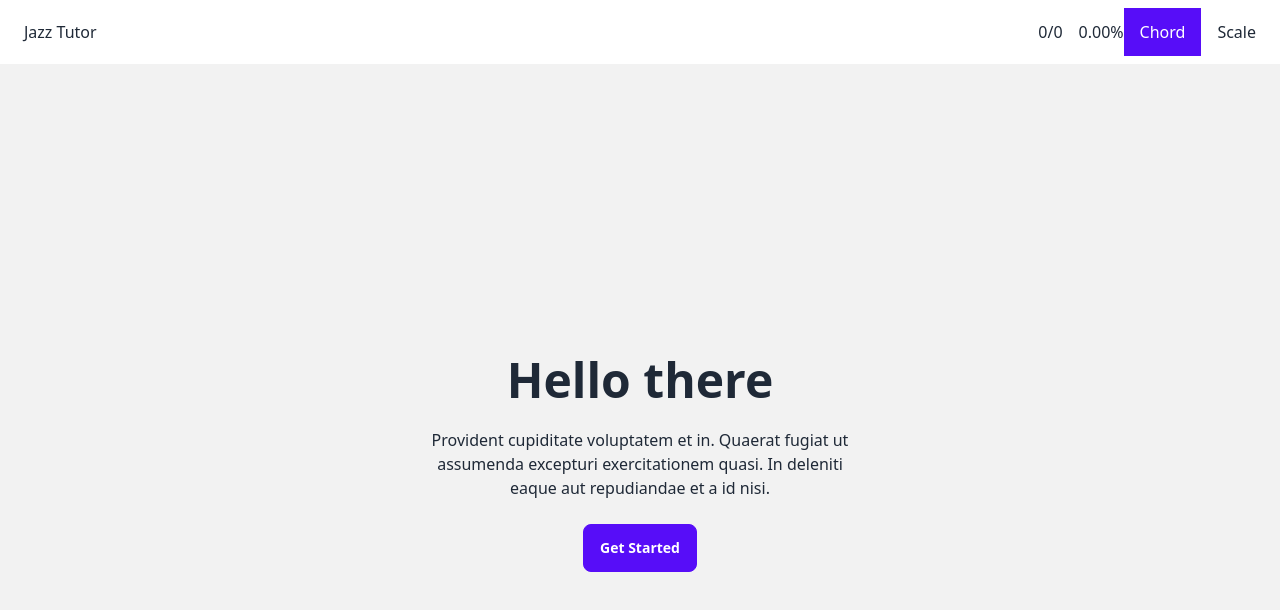
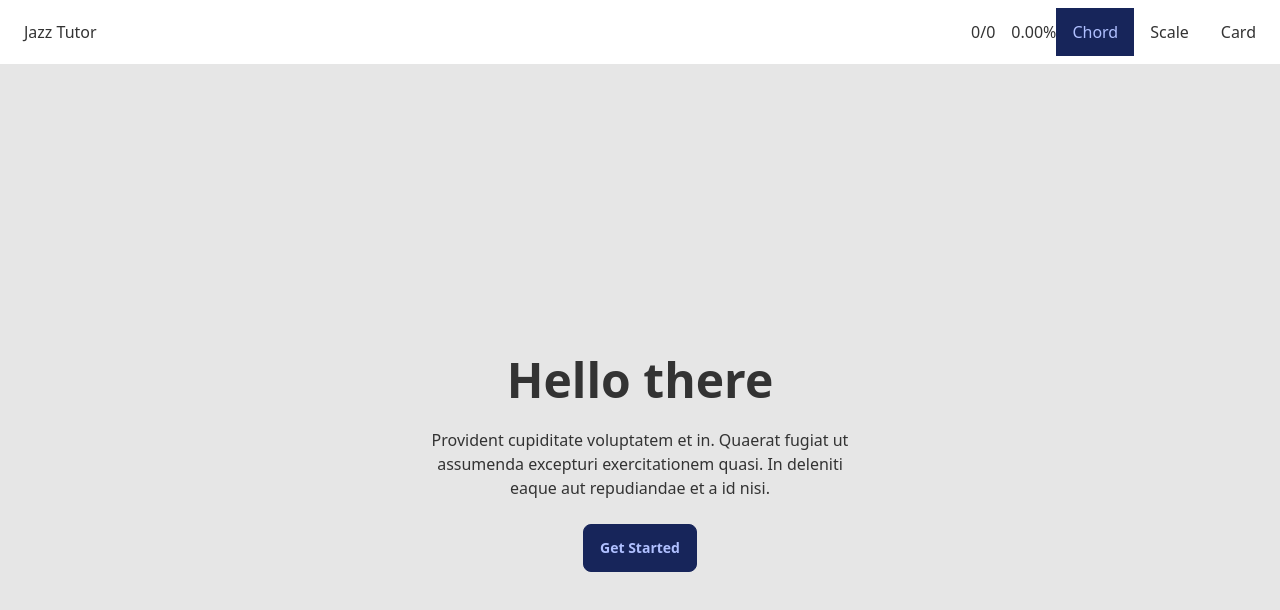
Before and after one commit to hubingliang/Jazz-tutor, a React (Vite) app: page / in a window 1280 px wide. Shown: the top 610 px of the page. Built offline with nearby package versions, Linux system fonts and the light colour scheme; what tonal would draw is missing.

Commit message:
update card

```diff
--- a/package.json
+++ b/package.json
@@ -9,6 +9,7 @@
     "preview": "vite preview"
   },
   "dependencies": {
+    "ahooks": "^3.7.8",
     "localforage": "^1.10.0",
     "lodash": "^4.17.21",
     "match-sorter": "^6.3.1",
@@ -17,7 +18,7 @@
     "react-router-dom": "^6.15.0",
     "recoil": "^0.7.7",
     "sort-by": "^1.2.0",
-    "tonal": "^4.14.0"
+    "tonal": "^4.14.2"
   },
   "devDependencies": {
     "@types/lodash": "^4.14.192",
--- /dev/null
+++ b/src/atom/random.ts
@@ -0,0 +1,30 @@
+import { atom } from "recoil";
+
+export const randomState = atom<{
+  key: string;
+  time: string;
+  position: string;
+}>({
+  key: "randomState",
+  default: {
+    key: "C",
+    time: "4/4",
+    position: "0-5",
+  },
+});
+
+export const randomConfigState = atom<{
+  keys: string[];
+  times: string[];
+  positions: string[];
+}>({
+  key: "randomConfigState",
+  default: {
+    keys: ["C", "F", "Bb", "Eb", "Ab", "Db", "Gb", "B", "E", "A", "D", "G"],
+    times: ["4/4", "3/4", "5/4", "7/4"],
+    positions: ["0-5", "3-7", "5-9", "7-11"],
+  },
+});
+const keys = ["C", "F", "Bb", "Eb", "Ab", "Db", "Gb", "B", "E", "A", "D", "G"];
+const times = ["4/4", "3/4", "5/4", "7/4"];
+const positions = ["0-5", "3-7", "5-9", "7-11"];
--- a/src/components/Menu.tsx
+++ b/src/components/Menu.tsx
@@ -5,7 +5,6 @@ import { Outlet, Link } from "react-router-dom";
 
 export const Menu = ({ children }: { children: ReactElement }) => {
   const [score, setScore] = useRecoilState(scoreState);
-  console.log("score: ", score);
   const pathname = useMemo(() => location.pathname, [location.pathname]);
   return (
     <div className="drawer">
@@ -31,9 +30,14 @@ export const Menu = ({ children }: { children: ReactElement }) => {
             </label>
           </div>
           <div className="flex-1 px-2 mx-2">Jazz Tutor</div>
-
-          <div className="mr-4">{`${score.success}/${score.total}`}</div>
-          <div>{((score.success / score.total || 0) * 100).toFixed(2)}%</div>
+          {
+            <>
+              <div className="mr-4">{`${score.success}/${score.total}`}</div>
+              <div>
+                {((score.success / score.total || 0) * 100).toFixed(2)}%
+              </div>
+            </>
+          }
 
           <div className="flex-none hidden lg:block">
             <ul className="menu menu-horizontal">
@@ -48,6 +52,14 @@ export const Menu = ({ children }: { children: ReactElement }) => {
                   className={pathname === "/scale" ? `active` : ""}
                 >
                   Scale
+                </a>
+              </li>
+              <li>
+                <a
+                  href={`/card`}
+                  className={pathname === "/card" ? `active` : ""}
+                >
+                  Card
                 </a>
               </li>
             </ul>
@@ -79,6 +91,11 @@ export const Menu = ({ children }: { children: ReactElement }) => {
               Scale
             </a>
           </li>
+          <li>
+            <a href={`/card`} className={pathname === "/card" ? `active` : ""}>
+              Card
+            </a>
+          </li>
         </ul>
       </div>
     </div>
--- a/src/main.tsx
+++ b/src/main.tsx
@@ -1,6 +1,7 @@
 import React from "react";
 import ReactDOM from "react-dom/client";
 import Chord from "@/pages/chord";
+import Card from "@/pages/card";
 import "./index.css";
 import { RecoilRoot } from "recoil";
 import { Menu } from "./components/Menu";
@@ -11,6 +12,10 @@ const router = createBrowserRouter([
   {
     path: "/chord",
     element: <Chord></Chord>,
+  },
+  {
+    path: "/card",
+    element: <Card></Card>,
   },
   {
     path: "/",
--- /dev/null
+++ b/src/pages/card/components/RandomCard.tsx
@@ -0,0 +1,49 @@
+import { randomConfigState } from "@/atom/random";
+import { useSelections } from "ahooks";
+import { set } from "lodash";
+import { useEffect } from "react";
+import { useRecoilState, useSetRecoilState } from "recoil";
+
+export const RandomCard = ({
+  data,
+  value,
+  configKey,
+}: {
+  data: string[];
+  value: string;
+  configKey: string;
+}) => {
+  const { selected, isSelected, toggle } = useSelections(data, data);
+  const setRandomConfig = useSetRecoilState(randomConfigState);
+  useEffect(() => {
+    setRandomConfig((prev) => {
+      return {
+        ...prev,
+        [configKey]: selected,
+      };
+    });
+  }, [selected]);
+  return (
+    <div className="collapse collapse-arrow bg-base-100">
+      <input type="checkbox" />
+      <div className="collapse-title text-xl font-medium">{value}</div>
+      <div className="collapse-content">
+        {data.map((item) => {
+          return (
+            <div className="form-control" key={item}>
+              <label className="label cursor-pointer">
+                <span className="label-text">{item}</span>
+                <input
+                  type="checkbox"
+                  onChange={() => toggle(item)}
+                  checked={isSelected(item)}
+                  className="checkbox checkbox-primary"
+                />
+              </label>
+            </div>
+          );
+        })}
+      </div>
+    </div>
+  );
+};
--- /dev/null
+++ b/src/pages/card/index.tsx
@@ -0,0 +1,87 @@
+import React from "react";
+import { NoteKeyboard } from "@/components/NoteKeyboard";
+import { Quiz } from "@/components/Quiz";
+import { useSelections } from "ahooks";
+import { RandomCard } from "./components/RandomCard";
+import { useRecoilState } from "recoil";
+import { randomConfigState, randomState } from "@/atom/random";
+
+function Card() {
+  const [randomData, setRandomData] = useRecoilState(randomState);
+  const [randomConfig, setRandomConfig] = useRecoilState(randomConfigState);
+  const keys = [
+    "C",
+    "F",
+    "Bb",
+    "Eb",
+    "Ab",
+    "Db",
+    "Gb",
+    "B",
+    "E",
+    "A",
+    "D",
+    "G",
+  ];
+  const times = ["4/4", "3/4", "5/4", "7/4"];
+  const positions = ["0-5", "3-7", "5-9", "7-11"];
+  const random = () => {
+    const { keys, times, positions } = randomConfig;
+
+    const randomKey = keys[Math.floor(Math.random() * keys.length)];
+    const randomTime = times[Math.floor(Math.random() * times.length)];
+    const randomPosition =
+      positions[Math.floor(Math.random() * positions.length)];
+    setRandomData({
+      key: randomKey,
+      time: randomTime,
+      position: randomPosition,
+    });
+  };
+  return (
+    <div className="container h-full mx-auto p-4 py-8 overflow-x-hidden bg-base-200">
+      <RandomCard
+        data={["C", "F", "Bb", "Eb", "Ab", "Db", "Gb", "B", "E", "A", "D", "G"]}
+        value={randomData.key}
+        configKey="keys"
+      ></RandomCard>
+      <div className="divider"></div>
+      <RandomCard
+        data={["4/4", "3/4", "5/4", "7/4"]}
+        configKey="times"
+        value={randomData.time}
+      ></RandomCard>
+      <div className="divider"></div>
+      <RandomCard
+        data={["0-5", "3-7", "5-9", "7-11"]}
+        configKey="positions"
+        value={randomData.position}
+      ></RandomCard>
+      <a href="irealbook://Song Title=LastName FirstName=Style=Ab=n=T44*A{C^7 |A-7 |D-9 |G7#5 }">
+        Song Title
+      </a>
+      <button
+        className="btn btn-primary absolute bottom-4 right-4"
+        onClick={random}
+      >
+        <svg
+          xmlns="http://www.w3.org/2000/svg"
+          fill="none"
+          viewBox="0 0 24 24"
+          strokeWidth="1.5"
+          stroke="currentColor"
+          className="w-6 h-6"
+        >
+          <path
+            strokeLinecap="round"
+            strokeLinejoin="round"
+            d="M19.5 12c0-1.232-.046-2.453-.138-3.662a4.006 4.006 0 0 0-3.7-3.7 48.678 48.678 0 0 0-7.324 0 4.006 4.006 0 0 0-3.7 3.7c-.017.22-.032.441-.046.662M19.5 12l3-3m-3 3-3-3m-12 3c0 1.232.046 2.453.138 3.662a4.006 4.006 0 0 0 3.7 3.7 48.656 48.656 0 0 0 7.324 0 4.006 4.006 0 0 0 3.7-3.7c.017-.22.032-.441.046-.662M4.5 12l3 3m-3-3-3 3"
+          />
+        </svg>
+        Random
+      </button>
+    </div>
+  );
+}
+
+export default Card;
--- a/tailwind.config.js
+++ b/tailwind.config.js
@@ -14,6 +14,19 @@ module.exports = {
   },
   plugins: [require("daisyui")],
   daisyui: {
-    themes: false,
+    // theme: false,
+    themes: [
+      {
+        mytheme: {
+          primary: "#17255A",
+          secondary: "#BD1E1E",
+          accent: "#F5E2C8",
+          neutral: "#A9E5BB",
+          "base-100": "#ffffff",
+        },
+      },
+      "dark",
+      "cupcake",
+    ],
   },
 };
```
Also changed, not shown: 1 other file (tests, documents, lock files or other folders).
